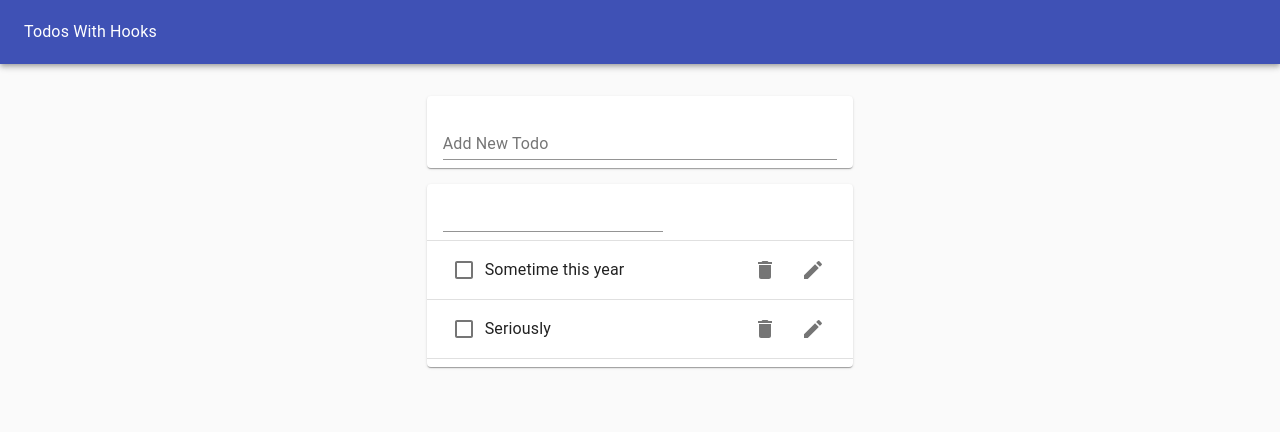
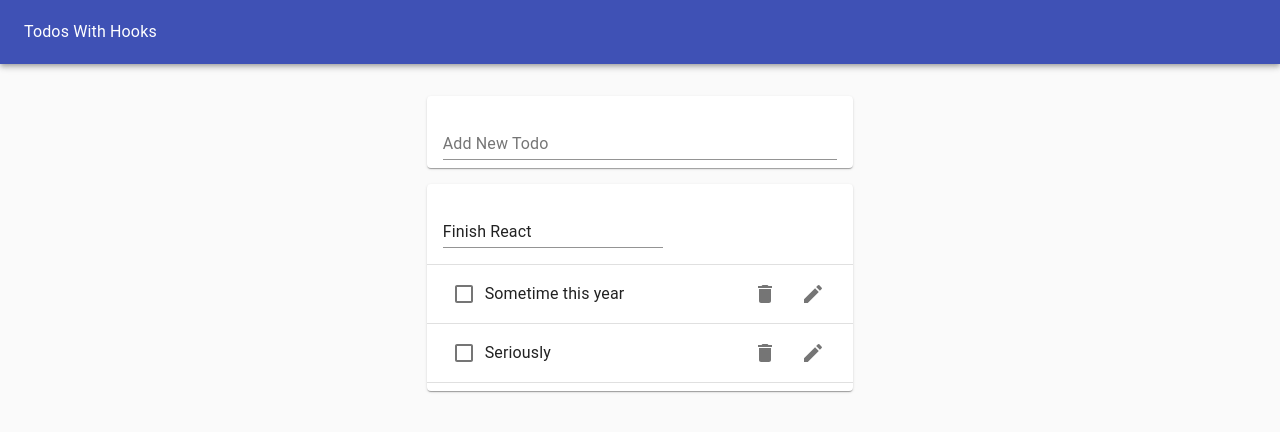
Before and after one commit to vanessanaja/todo-list-with-hooks, a React (Create React App) app: page / in a window 1280 px wide. Both pictures are taken after a click on the button 813 px from the left and 221 px from the top of the page. Shown: the top 432 px of the page. Built offline with nearby package versions, Linux system fonts and the light colour scheme.

Commit message:
edit todo form works

```diff
--- a/src/EditTodoForm.js
+++ b/src/EditTodoForm.js
@@ -1,9 +1,24 @@
 import React from 'react';
 import TextField from '@material-ui/core/TextField';
+import useInputState from './Hooks/useInputState';
 
-function EditTodoForm(){
+function EditTodoForm({ id, editTodo, task, toggleEditForm  }){
+  const [value, handleChange, reset] = useInputState(task);
   return(
-    <TextField />
-  )
+    <form
+      onSubmit={(e) => {
+        e.preventDefault();
+        editTodo(id, value);
+        reset();
+        toggleEditForm();
+    }}>
+      <TextField
+        margin='normal'
+        value={value}
+        onChange={handleChange}
+        fullWidth
+        />
+    </form>
+  );
 }
 export default EditTodoForm;
--- a/src/Todo.js
+++ b/src/Todo.js
@@ -11,11 +11,12 @@ import EditIcon from '@material-ui/icons/Edit';
 import ListItemSecondaryAction from '@material-ui/core/ListItemSecondaryAction';
 
 
-function Todo({ id, task, completed, removeTodo, toggleTodo }){
+function Todo({ id, task, completed, removeTodo, toggleTodo, editTodo }){
   const [isEditing, toggle] = useToggleState(false);
   return (
     <ListItem>
-    {isEditing ? <EditTodoForm /> :
+    {isEditing ?
+      <EditTodoForm editTodo={editTodo} id={id} task={task} toggleEditForm={toggle}/> :
       <>
     <Checkbox tabIndex={-1} checked={completed} onClick={() => toggleTodo(id)} />
     <ListItemText
--- a/src/TodoApp.js
+++ b/src/TodoApp.js
@@ -28,6 +28,12 @@ function TodoApp(){
       );
       setTodos(updatedTodos);
   }
+  const editTodo = (todoId, newTask) => {
+    const updatedTodos = todos.map(todo =>
+        todo.id === todoId ? {...todo, task: newTask  } : todo
+      );
+      setTodos(updatedTodos);
+  }
   return (
     <Paper
       style={{
@@ -49,7 +55,9 @@ function TodoApp(){
           <TodoList
             todos={todos}
             removeTodo={removeTodo}
-            toggleTodo={toggleTodo} />
+            toggleTodo={toggleTodo}
+            editTodo={editTodo}
+            />
         </Grid>
       </Grid>
     </Paper>
--- a/src/TodoList.js
+++ b/src/TodoList.js
@@ -5,7 +5,7 @@ import List from '@material-ui/core/List';
 import Divider from '@material-ui/core/Divider';
 import uuid from "uuid/v4";
 
-function TodoList({ todos, removeTodo, toggleTodo }){
+function TodoList({ todos, removeTodo, toggleTodo, editTodo }){
   return(
     <Paper>
     <List>
@@ -18,6 +18,7 @@ function TodoList({ todos, removeTodo, toggleTodo }){
         completed={todo.completed}
         removeTodo={removeTodo}
         toggleTodo={toggleTodo}
+        editTodo={editTodo}
         />
       <Divider />
       </>
```
